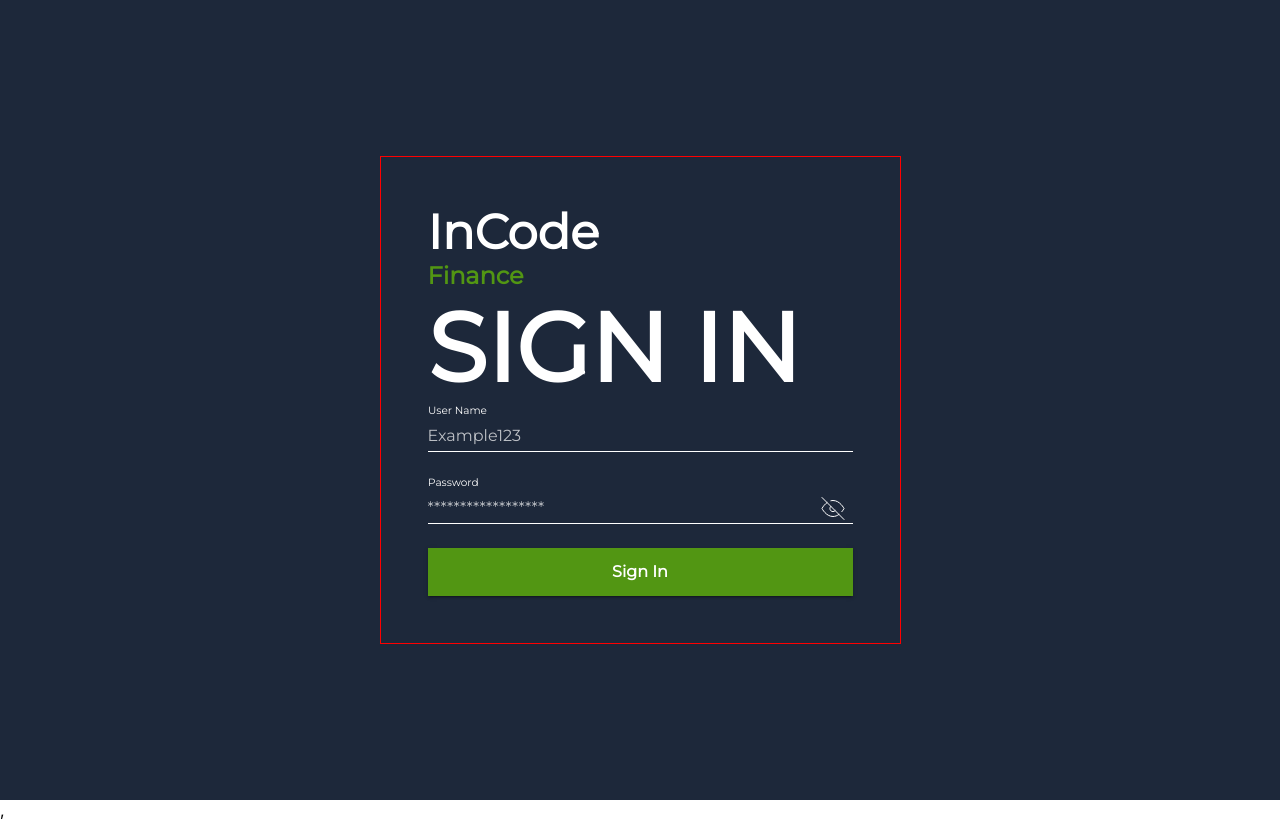
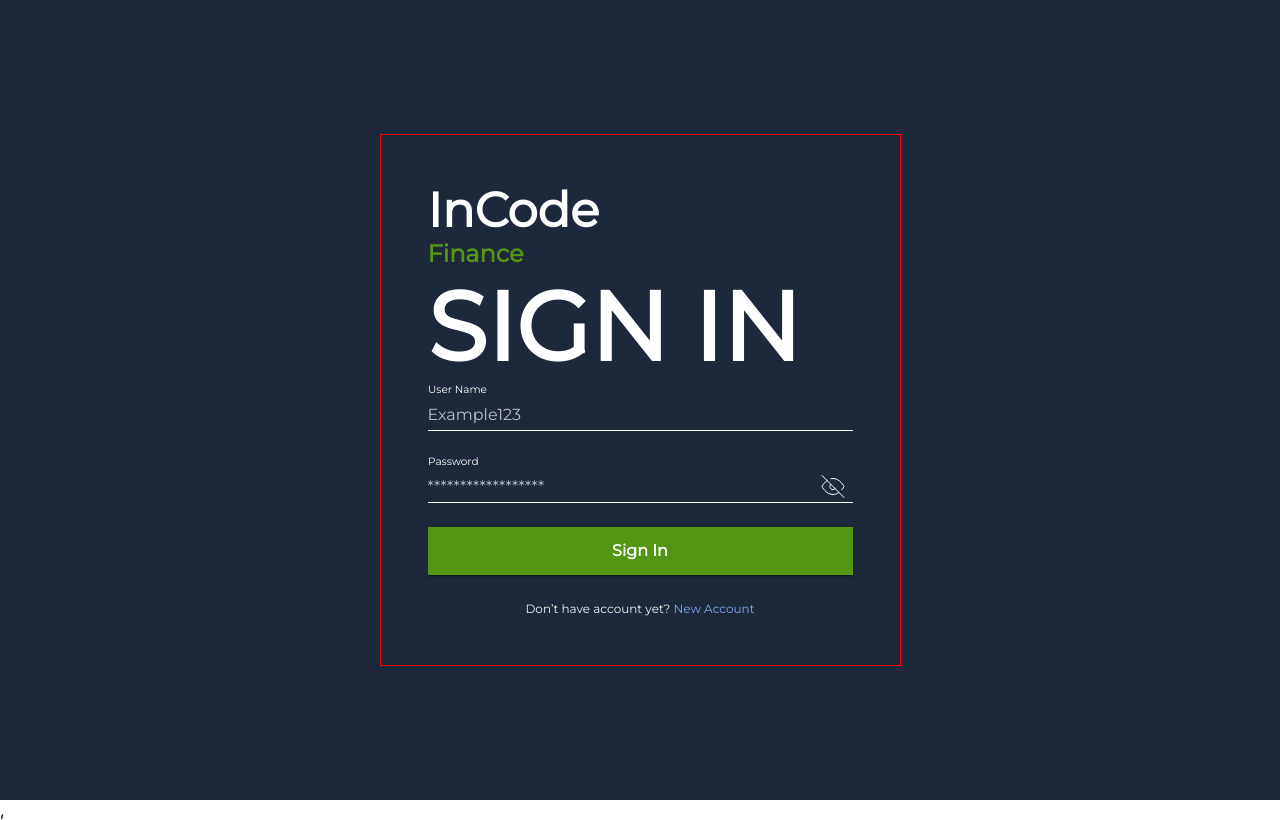
Before and after one commit to illiakornyk/demo-app-sign-up, a React (Create React App) app: page /auth in a window 1280 px wide. Built offline with nearby package versions, Linux system fonts and the light colour scheme.

Commit message:
feat: add paragraph below `sign in` button

```diff
--- a/src/components/auth/sign-in-form/index.tsx
+++ b/src/components/auth/sign-in-form/index.tsx
@@ -1,4 +1,4 @@
-import { Box, Typography, Button } from '@mui/material';
+import { Box, Typography, Button, Link } from '@mui/material';
 import React from 'react';
 import Input from '../../TextFields/TextField';
 import PasswordInput from '../../TextFields/PasswordField';
@@ -47,6 +47,29 @@ const SignInForm: React.FC<SignInFormProps> = ({ title, subtitle }) => {
         >
           Sign In
         </Button>
+
+        <Typography
+          sx={{
+            fontFamily: 'Montserrat',
+            fontSize: '12px',
+            fontWeight: '400',
+            lineHeight: '19px',
+            letterSpacing: '0em',
+            textAlign: 'center',
+            color: 'hsla(120, 4%, 95%, 1)',
+          }}
+        >
+          Don’t have account yet?{' '}
+          <Link
+            href="/sign-up"
+            sx={{
+              color: 'hsla(217, 79%, 72%, 1)',
+              textDecoration: 'none',
+            }}
+          >
+            New Account
+          </Link>
+        </Typography>
       </Box>
     </div>
   );
```
